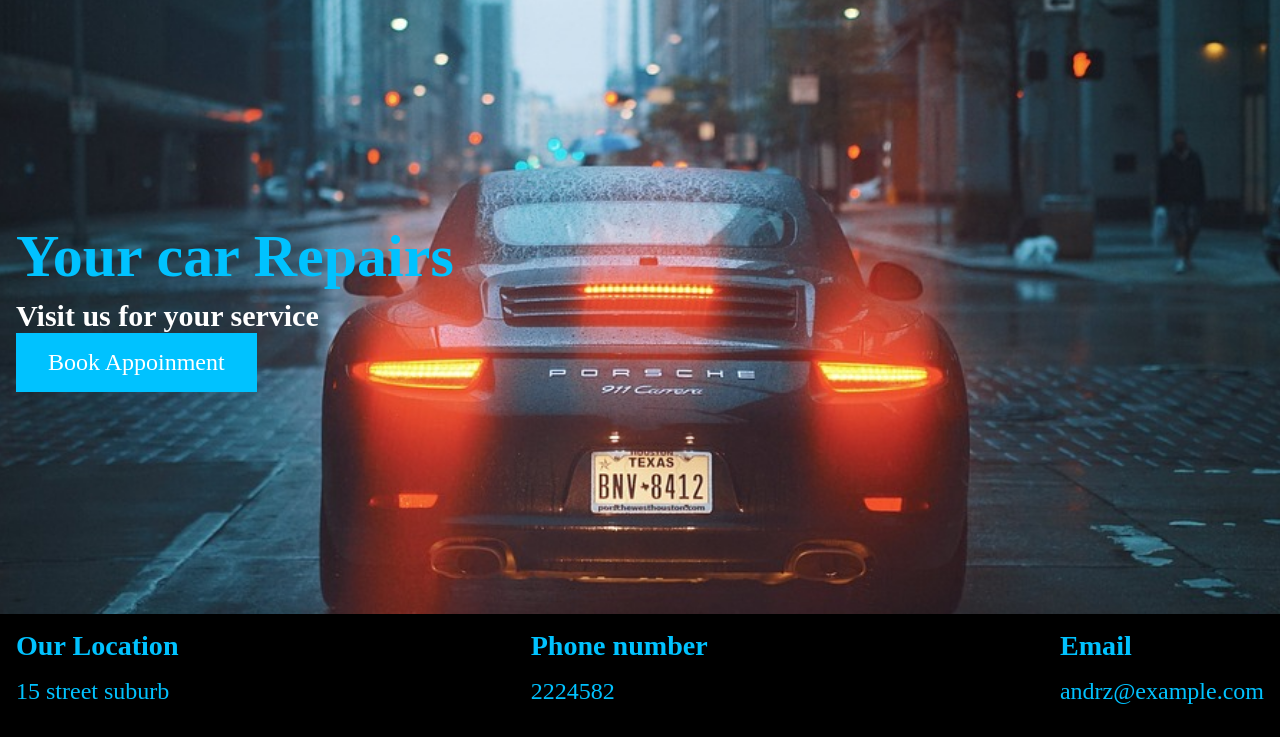
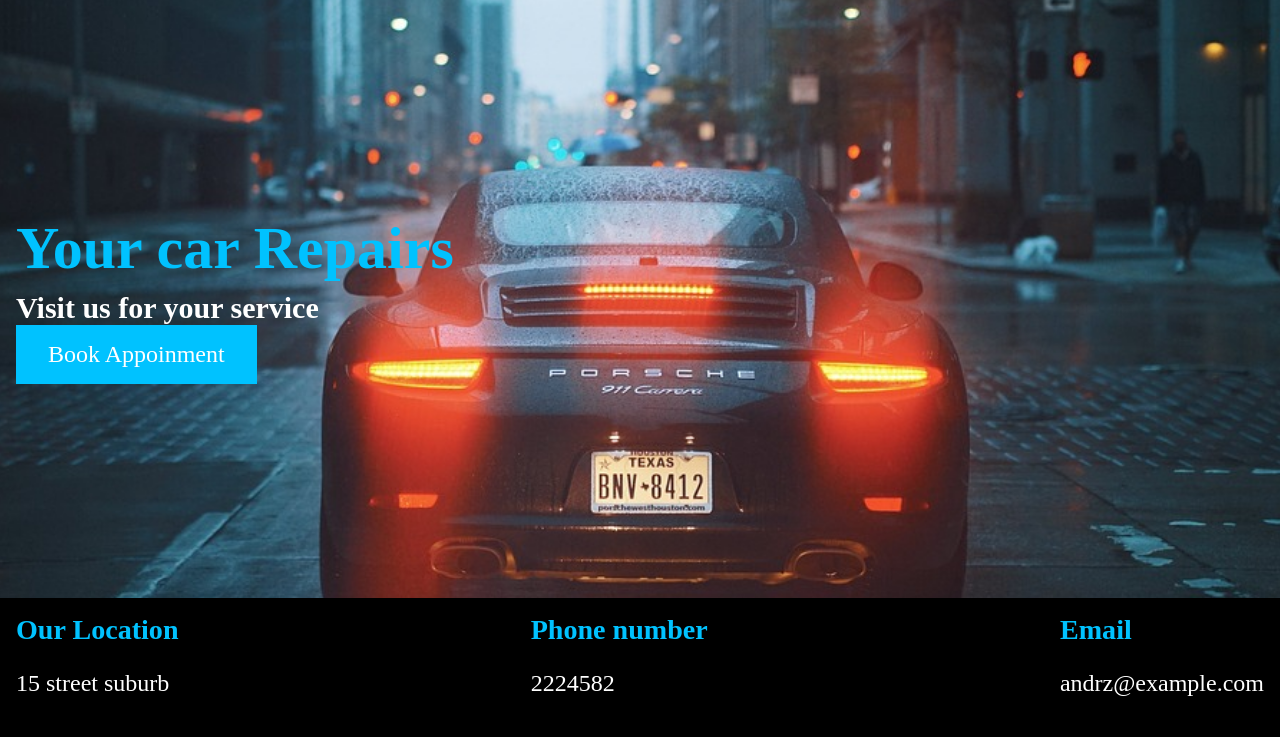
Before and after one commit to andrz-zack/Proyecto_frontend, a plain HTML site: page index.html in a window 1280 px wide. Shown: the part 63-800 px from the top of the page. Drawn offline with Linux system fonts and the light colour scheme.

Commit message:
Realice el cambio en html en las clases de p en el footer -- coloque footer__widget__text

```diff
--- a/css/styles.css
+++ b/css/styles.css
@@ -119,3 +119,7 @@ a {
     color: var(--accent-color);
     margin: 0 0 1rem 0;
 }
+
+.footer__widget__text {
+
+}
--- a/index.html
+++ b/index.html
@@ -56,17 +56,17 @@
         <!-- primera seccion -->
         <section class="footer__widget">
             <h3 class="footer__widget__title">Our Location</h3>
-            <p class="footer__widget__title">15 street suburb</p>
+            <p class="footer__widget__text">15 street suburb</p>
         </section>
         <!-- segunda seccion -->
         <section class="footer__widget">
             <h3 class="footer__widget__title">Phone number</h3>
-            <p class="footer__widget__title">2224582</p>
+            <p class="footer__widget__text">2224582</p>
         </section>
         <!-- tercera seccion -->
         <section class="footer__widget">
             <h3 class="footer__widget__title">Email</h3>
-            <p class="footer__widget__title">andrz@example.com</p>
+            <p class="footer__widget__text">andrz@example.com</p>
         </section>
     </footer>
 </div>
```
